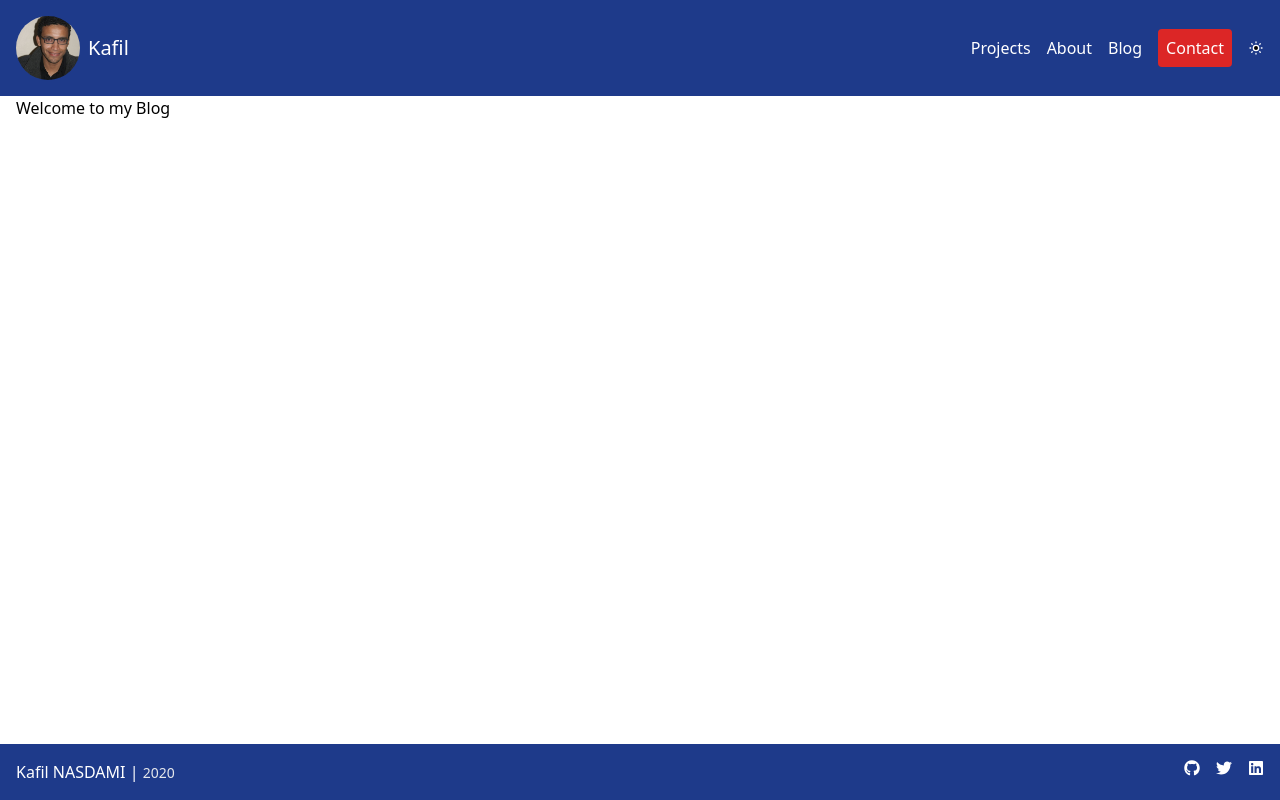
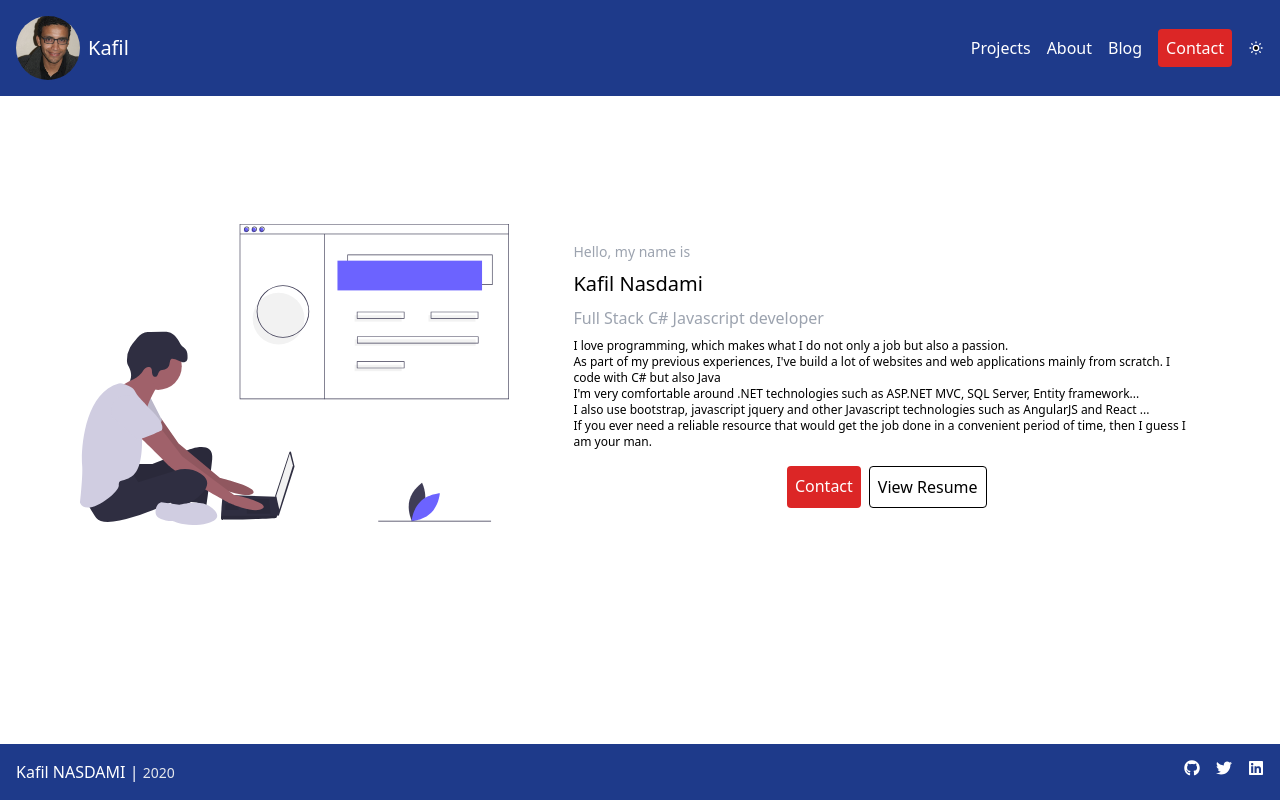
Before and after one commit to kafiln/kafil.now.sh, a Next.js app: page / in a window 1280 px wide. Built offline with nearby package versions, Linux system fonts and the light colour scheme.

Commit message:
Drafting a hero section

```diff
--- /dev/null
+++ b/components/layout/HeroSection.js
@@ -0,0 +1,46 @@
+import React from "react";
+import Image from "next/image";
+
+const HeroSection = () => {
+  return (
+    <section className="flex items-center justify-between space-x-16 p-16">
+      <Image src="/hero.svg" height={512} width={512} />
+      <div className="flex flex-col space-y-4">
+        <div className="flex flex-col space-y-2">
+          <p className="text-sm text-gray-400">Hello, my name is</p>
+          <h1 className="text-xl">Kafil Nasdami</h1>
+          <h2 className="text-gray-400">Full Stack C# Javascript developer</h2>
+          <div className="text-xs">
+            <p>
+              I love programming, which makes what I do not only a job but also
+              a passion.
+            </p>
+            <p>
+              As part of my previous experiences, I've build a lot of websites
+              and web applications mainly from scratch. I code with C# but also
+              Java
+            </p>
+            <p>
+              I'm very comfortable around .NET technologies such as ASP.NET MVC,
+              SQL Server, Entity framework...
+            </p>
+            <p>
+              I also use bootstrap, javascript jquery and other Javascript
+              technologies such as AngularJS and React ...
+            </p>
+            <p>
+              If you ever need a reliable resource that would get the job done
+              in a convenient period of time, then I guess I am your man.
+            </p>
+          </div>
+        </div>
+        <div className="flex justify-center space-x-2 cursor-pointer">
+          <div className="p-2 bg-red-600 text-white rounded">Contact</div>
+          <div className="p-2 rounded border border-black ">View Resume</div>
+        </div>
+      </div>
+    </section>
+  );
+};
+
+export default HeroSection;
--- a/components/layout/index.js
+++ b/components/layout/index.js
@@ -1,3 +1,4 @@
 export { default as Footer } from "./Footer";
 export { default as Header } from "./Header";
+export { default as HeroSection } from "./HeroSection";
 export { default as Layout } from "./DefaultLayout";
--- a/pages/index.js
+++ b/pages/index.js
@@ -1,10 +1,12 @@
-import { Layout } from "../components/layout";
+import { HeroSection, Layout } from "../components/layout";
 
 export default function Home() {
   return (
     <div>
       <Layout>
-        <h1>Welcome to my Blog</h1>
+        <div className="flex flex-col">
+          <HeroSection />
+        </div>
       </Layout>
     </div>
   );
```
Also changed, not shown: public/hero.svg (added).
